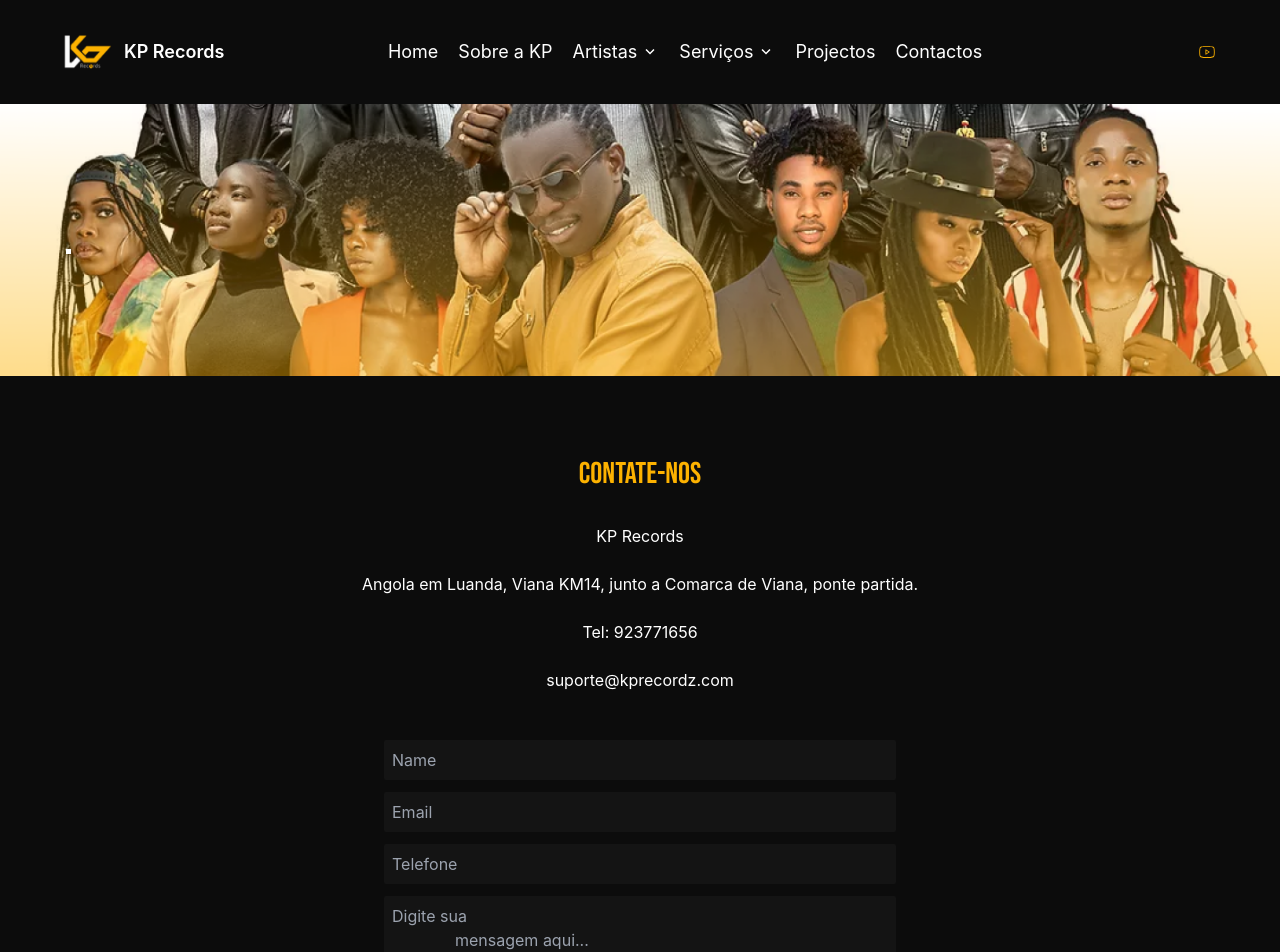
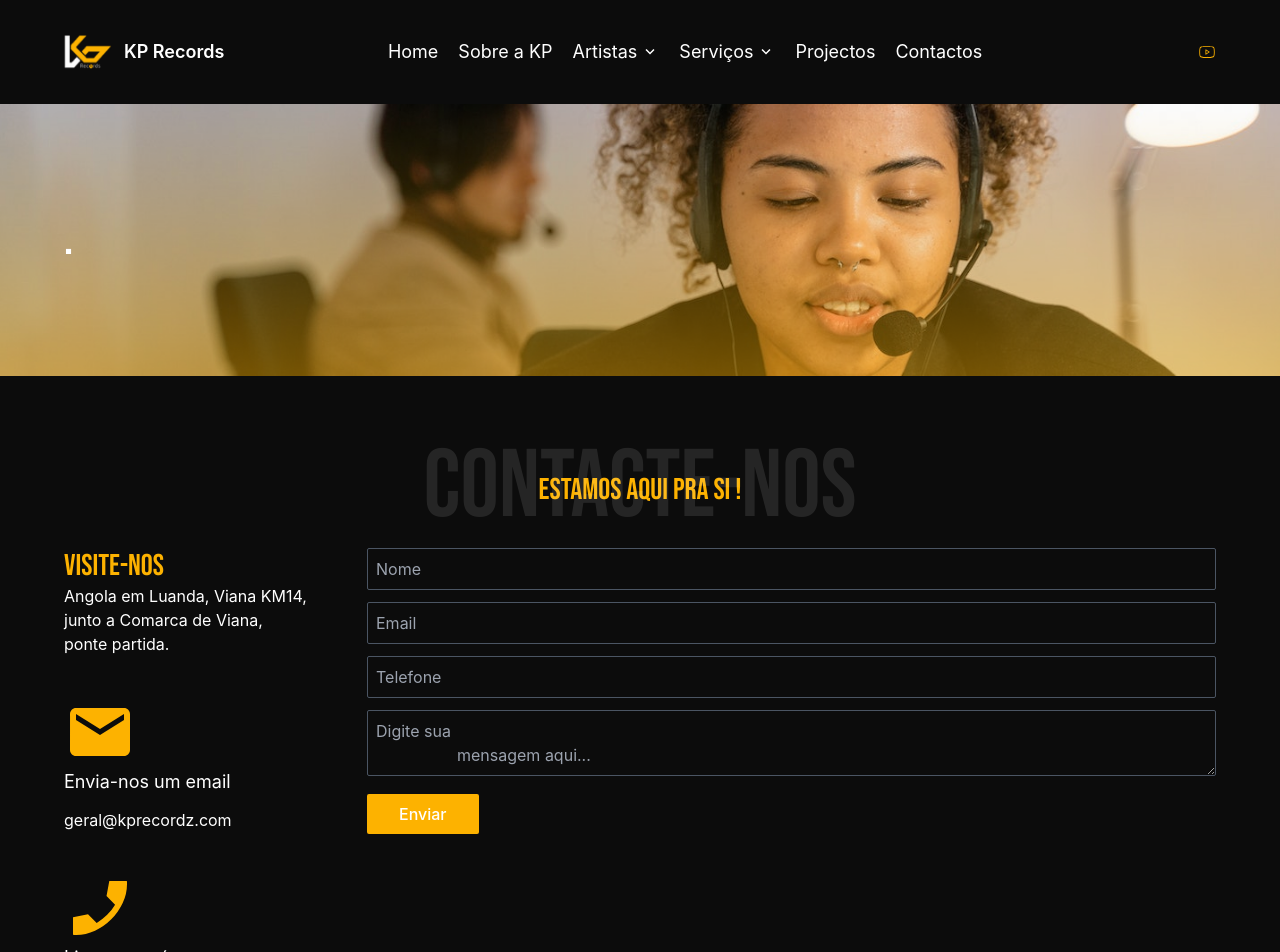
Before and after one commit to AshtonFabby/kprecords, a Next.js app: page /contact in a window 1280 px wide. Shown: the top 952 px of the page. Built offline with nearby package versions, Linux system fonts and the light colour scheme; some icons are missing.

Commit message:
swiper not auto playing

```diff
--- a/pages/about.js
+++ b/pages/about.js
@@ -82,9 +82,8 @@ const About = () => {
             />
             <h1 className=" text-white">nossa Motivação</h1>
             <p className="hidden">
-              Ser uma produtora de referência em Angola e além fronteiras,
-              proporcionando experiências únicas e uma gama de produtos e
-              serviços de excelência.
+              A satisfação de podermos ser o veículo de transformação e
+              realização de muitos
             </p>
           </div>
         </div>
@@ -139,24 +138,24 @@ const About = () => {
             />
           </div>
         </div>
-        <div className=" mt-12">
-          <div className="content grid grid-cols-12 gap-5">
+        <div className=" my-20">
+          <div className="content">
             <div className="left col-span-4 row-span-2">
               <div className=" team-card flex flex-col justify-center items-center gap-3  mb-5">
                 <h1 className=" text-6xl text-center mb-5">O TEAM</h1>
                 <Image
                   src="/images/chief.png"
-                  height={511}
-                  width={564}
+                  height={211}
+                  width={264}
                   alt=""
                 />
-                <h2 className=" font-bebas text-5xl mt-5 text-center">
+                <h2 className=" font-bebas text-3xl mt-5 text-center">
                   Márcia Lima
                 </h2>
-                <p className="text-center text-3xl">Directora Geral</p>
+                <p className="text-center text-xl">Directora Geral</p>
               </div>
             </div>
-            <div className="right grid gap-5 md:grid-cols-2 col-span-8">
+            <div className="right grid md:grid-cols-2 lg:grid-cols-4 gap-3 justify-center mt-10 xl:px-32 ">
               <TeamCard
                 image="/images/02.png"
                 name="Norberto benjamim"
--- a/pages/components/teamcard.js
+++ b/pages/components/teamcard.js
@@ -3,17 +3,11 @@ import Image from "next/image";
 const TeamCard = (props) => {
   return (
     <div className="team-card flex flex-col justify-center items-center gap-3 ">
-      <Image
-        src={props.image}
-        height={511}
-        width={564}
-        alt=""
-        className=" h-[255.5px] w-[250px]"
-      />
-      <h2 className=" font-bebas text-5xl mt-5 text-center xl:text-3xl">
+      <Image src={props.image} height={111} width={164} alt="" className="" />
+      <h2 className=" font-bebas text-xl mt-5 text-center xl:text-xl">
         {props.name}
       </h2>
-      <p className="text-center text-3xl xl:text-xl">{props.position}</p>
+      <p className="text-center w-[204px] ">{props.position}</p>
     </div>
   );
 };
--- a/pages/contact.js
+++ b/pages/contact.js
@@ -8,30 +8,63 @@ const Contact = () => {
         <meta name="description" content="Transformando Sonhos em realidade" />
         <link rel="icon" href="/images/logo.png" />
       </Head>
-      <div className="hero cf bg-[url('/images/artists-bg.png')] bg-cover bg-no-repeat py-28">
+      <div className="hero cf bg-[url('/images/contact-bg.png')] bg-cover bg-no-repeat py-28">
         <h2 className=" font-bebas text-3xl md:text-5xl">.</h2>
       </div>
+      <section className=" mt-16">
+        <div className=" font-bebas text-center ">
+          <h2 className=" text-8xl opacity-10 ">Contacte-nos</h2>
+          <h1 className="-mt-16">Estamos aqui pra si !</h1>
+        </div>
+        <div className="cf md:flex gap-5 mt-10">
+          <div className="left md:w-1/4">
+            <h1>Visite-nos</h1>
+            <p className=" mb-10">
+              Angola em Luanda, Viana KM14, junto a Comarca de Viana,
+              ponte partida.
+            </p>
+            <svg
+              className=" text-accent text-7xl"
+              xmlns="http://www.w3.org/2000/svg"
+              width="1em"
+              height="1em"
+              preserveAspectRatio="xMidYMid meet"
+              viewBox="0 0 24 24"
+            >
+              <path
+                fill="currentColor"
+                d="M20 4H4c-1.1 0-1.99.9-1.99 2L2 18c0 1.1.9 2 2 2h16c1.1 0 2-.9 2-2V6c0-1.1-.9-2-2-2zm0 4l-8 5l-8-5V6l8 5l8-5v2z"
+              />
+            </svg>
+            <p className=" text-lg mb-3">Envia-nos um email</p>
+            <p className=" mb-10">geral@kprecordz.com</p>
 
-      <section className=" cf mt-20">
-        <h1 className=" text-center mb-8">Contate-nos</h1>
-        <div className=" text-center">
-          KP Records <br />
-          <br />
-          Angola em Luanda, Viana KM14, junto a Comarca de Viana, ponte partida.{" "}
-          <br />
-          <br />
-          Tel: 923771656 <br />
-          <br /> suporte@kprecordz.com
+            <svg
+              className=" text-accent text-7xl"
+              xmlns="http://www.w3.org/2000/svg"
+              width="1em"
+              height="1em"
+              preserveAspectRatio="xMidYMid meet"
+              viewBox="0 0 24 24"
+            >
+              <path
+                fill="currentColor"
+                d="M4.05 21q-.25 0-.525-.012q-.275-.013-.525-.038V15.1l5-1l2.9 2.9q1.9-1.15 3.488-2.725q1.587-1.575 2.637-3.375l-2.85-2.875L15.1 3h5.85q.05.25.05.525v.525q0 3.225-1.438 6.287q-1.437 3.063-3.8 5.438q-2.362 2.375-5.424 3.8Q7.275 21 4.05 21Z"
+              />
+            </svg>
+            <p className=" text-lg mb-3">Liga para nós</p>
+            <p className="">+244923771656</p>
+            <p className=" ">+244925008917 </p>
           </div>
-
-        <div className="form w-full rounded-sm mt-12 grid gap-3 md:px-28 lg:px-48 xl:px-80">
+          <div className="right md:w-3/4">
+            <div className="form grid gap-3">
               <div>
                 <input
                   type="text"
                   name="name"
                   id="name"
-              placeholder="Name"
-              className=" w-full p-2 rounded-sm bg-[#141414] "
+                  placeholder="Nome"
+                  className=" w-full p-2 rounded-sm bg-transparent border border-gray-600 "
                 />
               </div>
               <div>
@@ -40,7 +73,7 @@ const Contact = () => {
                   name="email"
                   id="email"
                   placeholder="Email"
-              className=" w-full p-2 rounded-sm bg-[#141414]"
+                  className=" w-full p-2 rounded-sm bg-transparent border border-gray-600"
                 />
               </div>
               <div>
@@ -49,17 +82,22 @@ const Contact = () => {
                   name="phone"
                   id="phone"
                   placeholder="Telefone"
-              className=" w-full p-2 rounded-sm bg-[#141414]"
+                  className=" w-full p-2 rounded-sm bg-transparent border border-gray-600"
                 />
               </div>
               <div>
                 <textarea
-              className=" w-full p-2 rounded-sm bg-[#141414]"
+                  className=" w-full p-2 rounded-sm bg-transparent border border-gray-600"
                   id="body"
                   name="body"
                   placeholder="Digite sua
                   mensagem aqui..."
                 ></textarea>
+              </div>
+              <button className=" bg-accent font-medium text-white w-fit px-8 py-2 rounded-sm text-">
+                Enviar
+              </button>
+            </div>
           </div>
         </div>
       </section>
--- a/pages/index.js
+++ b/pages/index.js
@@ -45,12 +45,13 @@ export default function Home() {
           spaceBetween={30}
           slidesPerView={1}
           loop={true}
-          onSlideChange={() => console.log("slide change")}
-          onSwiper={(swiper) => console.log(swiper)}
+          // onSlideChange={() => console.log("slide change")}
+          // onSwiper={(swiper) => console.log(swiper)}
           autoplay={{
             delay: 2500,
             disableOnInteraction: false,
           }}
+          modules={Autoplay}
         >
           <SwiperSlide>
             <Hero
@@ -63,7 +64,7 @@ export default function Home() {
           </SwiperSlide>
           <SwiperSlide>
             <Hero
-              name="Hélia Sandra"
+              name="Hélia Sandra2"
               botText="Lançamentos: Mais Tempero"
               songLink="https://youtu.be/uZUxCjsvILk"
               about=""
@@ -177,15 +178,15 @@ export default function Home() {
           <div className="content">
             <h1 className="">Banda Kompasso</h1>
             <p className=" mt-3 text-justify">
-              Criada por Neves em 2019 composta por 6 integrantes atualmente,
-              anteriormente composta por 8 elementos teve o seu nome sugerido
-              pelo agente Mauro Lima, teve sua primeira apresentação em 2019
-              logo após começou a receber seus trabalhos mais profissionais, já
-              tocou com cantores conceituados como Walter Ananás, Lil Saint,
-              Anna Joyce, CEF tanzy, Cristo, Conde, Euclides da Lomba, tocaram
-              em eventos como Canta e encanta 2º edição em 2020, teve seu
-              primeiro contrato em 2021 com Unidade Africana, A Banda é formada
-              por estudantes de Engenharia e professores.
+              Criada em 2019 por Neves, é hoje uma das bandas mais proeminentes
+              em Angola. O Nome Kompasso foi sugerido pelo atual agente da banda
+              (Mauro Lima ) e significa orientação /direção. A Banda Kompasso
+              conta atualmente com 6 (seis) membro; 2 pianistas, 1 baterista, 1
+              baixista, 1 guitarrista e 1 percussionista. De entre muitos
+              cantores renomados no mercado Angolano, a banda kompasso já tocou
+              com Walter Ananás, Euclides da Lomba, Lil Saint, Anna Joyce, CEF
+              Tanzy, Cristo, Conde. Em 2021 foi a banda residente no restaurante
+              Liga Africana e de la pra cá são só sucessos atrás de sucessos !
             </p>
           </div>
           <Image
--- a/pages/services.js
+++ b/pages/services.js
@@ -55,7 +55,7 @@ const Services = () => {
             velit pretium ornare. Adipiscing faucibus nunc tincidunt dictum
             pharetra egestas sit nunc. Tristique vivamus lacinia non cras erat
             lectus congue nisi, quis. Lorem risus sodales a malesuada. Massa sed
-            sed pellentesque arcu commodo aliquam, sit.{" "}
+            sed pellentesque arcu commodo aliquam, sit.
           </p>
         </div>
         <Image
```
Also changed, not shown: public/images/contact-bg.png (added). Lines whose indentation alone changed are shown as unchanged.
